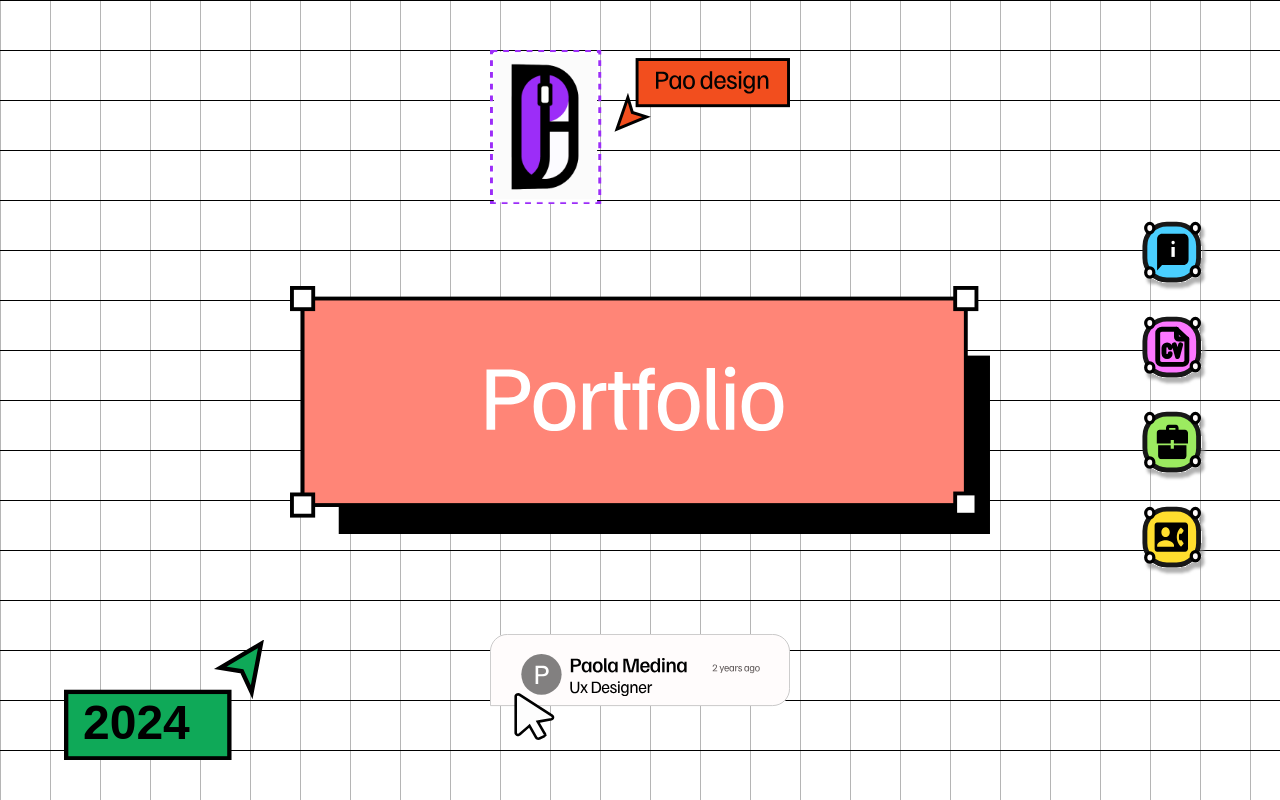
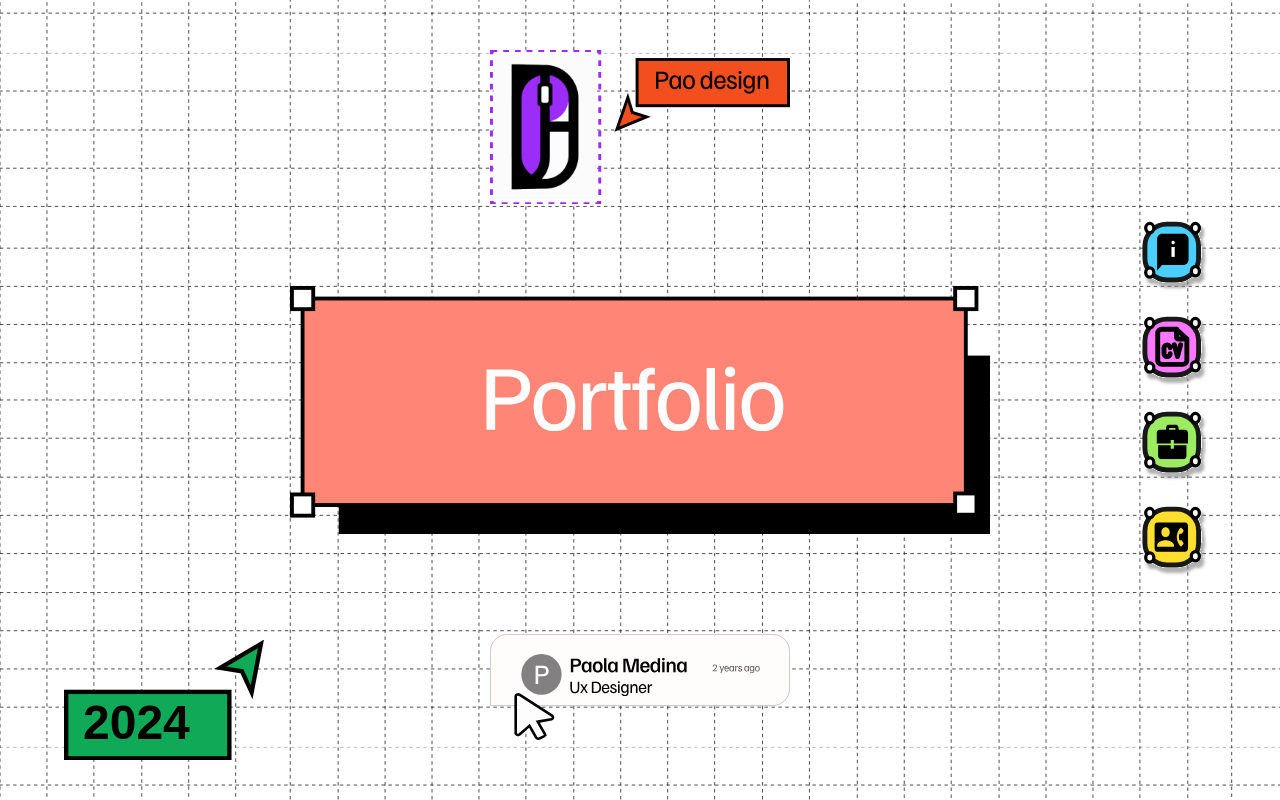
Before and after one commit to xtianmarucco/pao-design, a React (Create React App) app: page / in a window 1280 px wide. Shown: the top 800 px of the page. Built offline with nearby package versions, Linux system fonts and the light colour scheme; a web font is replaced by a local one.

Commit message:
background image inconsistencies fixed

```diff
--- a/src/index.css
+++ b/src/index.css
@@ -1,19 +1,12 @@
 body {
-
+  width: auto;
+  height: 100vh;
+  background-image: url("../public/background-body.svg");
+  background-repeat: repeat;
+  background-size: auto;
+  background-position: center;
+  padding: 0;
   margin: 0;
-  padding: 0;
-    background-color: white;
-    background-image: linear-gradient(90deg, rgba(0, 0, 0, 0.292) 1px, transparent 1px), linear-gradient(180deg, black 1px, transparent 1px);
-    background-size: 50px 50px;
-    height: 100vh; /* Ajusta el alto según tus necesidades */
-    width: 100vw; /* Ajusta el ancho según tus necesidades */
-
-
-  @media (min-width: 600px) {
-    .grid-background {
-      background-size: 40px 40px; /* Ajusta el tamaño para pantallas más grandes si es necesario */
-    }
-  }
   /* font-family: -apple-system, BlinkMacSystemFont, 'Segoe UI', 'Roboto', 'Oxygen',
     'Ubuntu', 'Cantarell', 'Fira Sans', 'Droid Sans', 'Helvetica Neue',
     sans-serif;
@@ -22,6 +15,6 @@ body {
 }
 
 code {
-  font-family: source-code-pro, Menlo, Monaco, Consolas, 'Courier New',
+  font-family: source-code-pro, Menlo, Monaco, Consolas, "Courier New",
     monospace;
 }
```
Also changed, not shown: public/background-body.svg (added).
